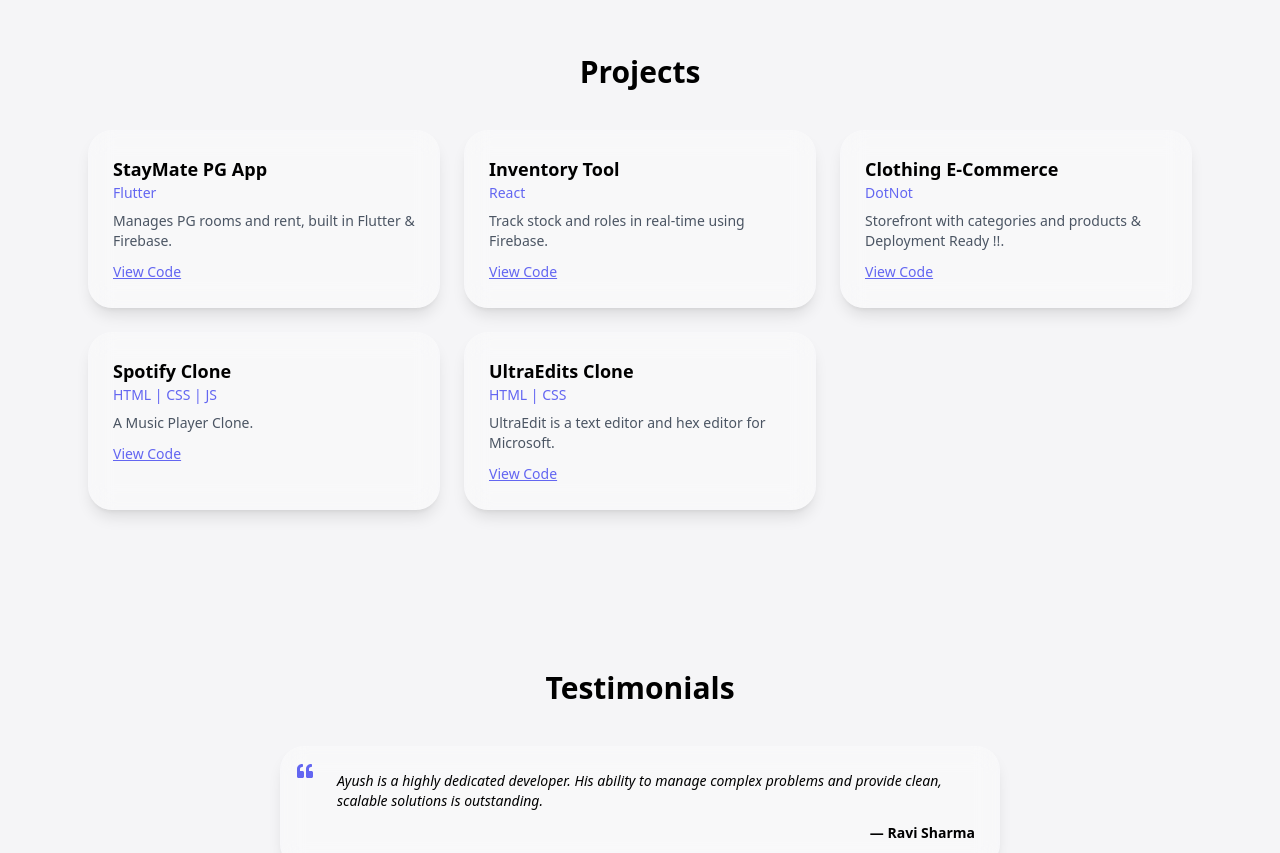
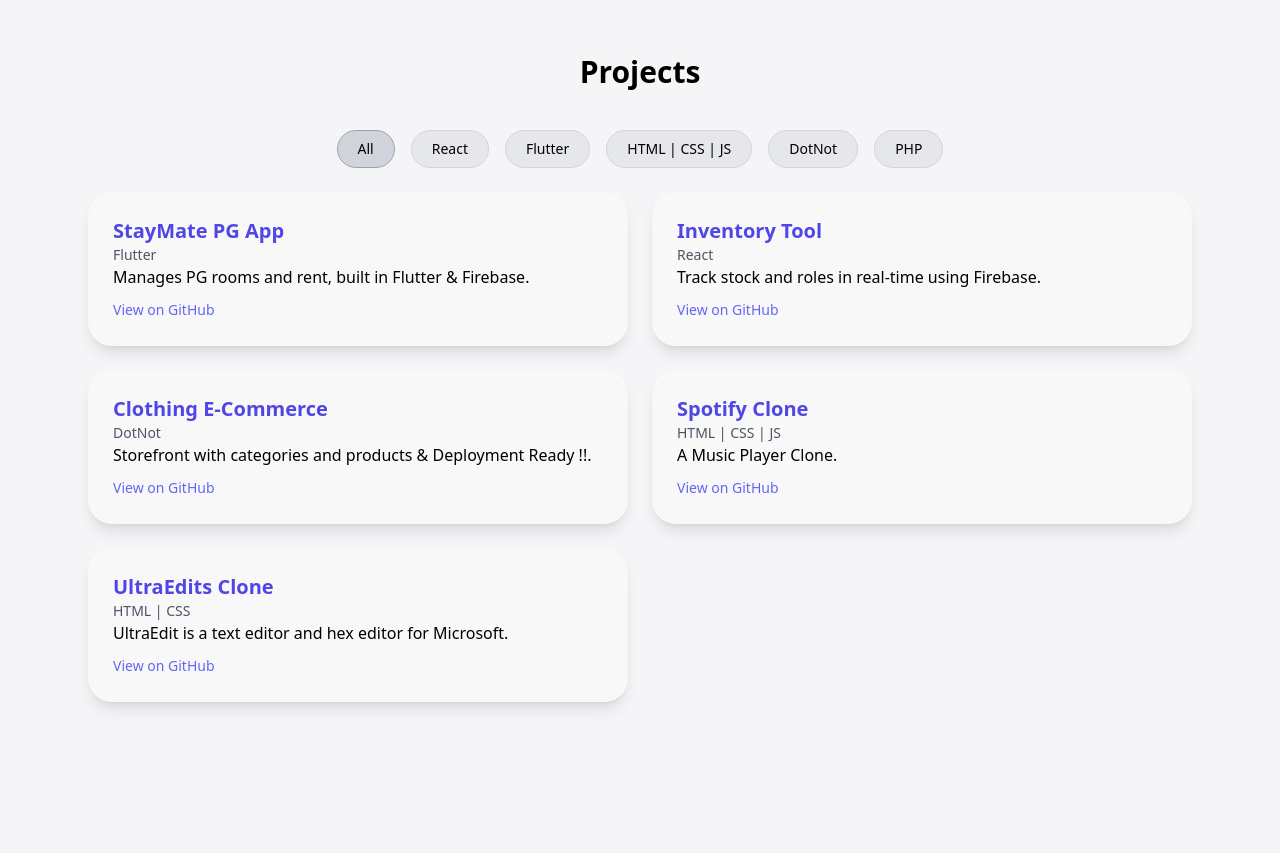
Before and after one commit to ayush-gajjar/My_Portfolio, a Next.js app: page / in a window 1280 px wide. Shown: the part 1920-2773 px from the top of the page. Built offline with nearby package versions, Linux system fonts and the light colour scheme.

Commit message:
Final Commit [Link fix and Responsiveness ]

```diff
--- a/app/page.tsx
+++ b/app/page.tsx
@@ -6,7 +6,11 @@ import {
   SunMedium,
   Menu,
   X,
+   Github,
+  Linkedin,
+  Instagram
 } from "lucide-react";
+
 import { Button } from "@/components/ui/button";
 import { Input } from "@/components/ui/input";
 import { Textarea } from "@/components/ui/textarea";
@@ -15,10 +19,12 @@ import { Typewriter } from "react-simple-typewriter";
 import Lottie from "react-lottie";
 import animationData from "@/public/lotties/coding.json";
 import { FaGithub, FaLinkedin, FaInstagram, FaQuoteLeft } from "react-icons/fa";
+import { Analytics } from "@vercel/analytics/next";
 
 export default function Portfolio() {
   const [darkMode, setDarkMode] = useState(false);
   const [sidebarOpen, setSidebarOpen] = useState(false);
+    const [filter, setFilter] = useState("All");
 
   useEffect(() => {
     const theme = localStorage.getItem("theme");
@@ -306,7 +312,7 @@ export default function Portfolio() {
         </div>
       </motion.section>
 
-      {/* Projects */}
+       {/* PROJECTS */}
       <motion.section
         id="projects"
         className="py-20 px-6 max-w-6xl mx-auto"
@@ -316,19 +322,61 @@ export default function Portfolio() {
         viewport={{ once: true }}
       >
         <h2 className="text-3xl font-bold text-center mb-10">Projects</h2>
-        <div className="grid sm:grid-cols-2 lg:grid-cols-3 gap-6">
-          {projects.map((proj, idx) => (
-            <div key={idx} className={glassCard}>
-              <h3 className="text-lg font-semibold">{proj.title}</h3>
-              <p className="text-sm text-indigo-500">{proj.tech}</p>
-              <p className="my-2 text-gray-600 dark:text-gray-300 text-sm">{proj.desc}</p>
-              <a href={proj.link} target="_blank" className="text-indigo-500 text-sm font-medium underline">
-                View Code
-              </a>
-            </div>
-          ))}
+        <div className="flex justify-center gap-4 mb-6 flex-wrap">
+          {["All", "React", "Flutter", "HTML | CSS | JS", "DotNot", "PHP"].map(
+            (tech) => (
+              <motion.div
+                key={tech}
+                onClick={() => setFilter(tech)}
+                className={`px-5 py-2 rounded-full border text-sm cursor-pointer transition-all transform hover:scale-110 ${
+                  filter === tech
+                    ? darkMode
+                      ? "bg-white/20 text-white border-white/10"
+                      : "bg-gray-300 text-black border-gray-400"
+                    : darkMode
+                    ? "bg-white/10 text-white border-white/10 hover:bg-white/20"
+                    : "bg-gray-200 text-black border-gray-300 hover:bg-gray-300"
+                }`}
+                style={{ userSelect: "none" }}
+              >
+                {tech}
+              </motion.div>
+            )
+          )}
+        </div>
+
+        <div className="grid md:grid-cols-2 gap-6">
+          {projects
+            .filter((p) => filter === "All" || p.tech.includes(filter))
+            .map((project, idx) => (
+              <motion.div
+                key={idx}
+                className={glassCard}
+                whileHover={{ scale: 1.1 }}
+                initial={{ opacity: 0, y: 20 }}
+                whileInView={{ opacity: 1, y: 0 }}
+                transition={{ delay: idx * 0.011 }}
+              >
+                <h3 className="text-xl font-semibold text-indigo-600">
+                  {project.title}
+                </h3>
+                <p className="text-sm text-gray-600 dark:text-gray-300">
+                  {project.tech}
+                </p>
+                <p className="mb-2">{project.desc}</p>
+                <a
+                  href={project.link}
+                  target="_blank"
+                  className="text-indigo-500 hover:underline text-sm"
+                >
+                  View on GitHub
+                </a>
+              </motion.div>
+            ))}
         </div>
       </motion.section>
+
+
 
       {/* Testimonials */}
       <motion.section
@@ -369,6 +417,27 @@ export default function Portfolio() {
           <Button className="bg-indigo-500 text-white w-full hover:bg-indigo-600">Send Message</Button>
         </form>
       </motion.section>
+
+
+      {/* FOOTER */}
+      <footer className="py-10 px-4 mt-20 text-center max-w-4xl mx-auto">
+        <div className="flex justify-center space-x-6 mb-4">
+          <a href="https://github.com/ayushgajjar123" target="_blank">
+            <Github />
+          </a>
+          <a href="https://www.linkedin.com/in/ayushgajjar123" target="_blank">
+            <Linkedin />
+          </a>
+          <a href="https://instagram.com/ayushgajjar.exe" target="_blank">
+            <Instagram />
+          </a>
+        </div>
+        <p className="text-sm text-gray-600 dark:text-gray-400">
+          💻 Software Developer | 🚀 MERN Stack & Flutter Dev · Ayush Gajjar · ©{" "}
+          {new Date().getFullYear()}
+        </p>
+      </footer>
+
     </main>
   );
 }
--- a/package.json
+++ b/package.json
@@ -9,6 +9,8 @@
     "lint": "next lint"
   },
   "dependencies": {
+    "@vercel/analytics": "^1.5.0",
+    "@vercel/speed-insights": "^1.2.0",
     "framer-motion": "^12.19.1",
     "lottie-web": "^5.13.0",
     "lucide-react": "^0.263.0",
```
Also changed, not shown: 1 other file (tests, documents, lock files or other folders).
